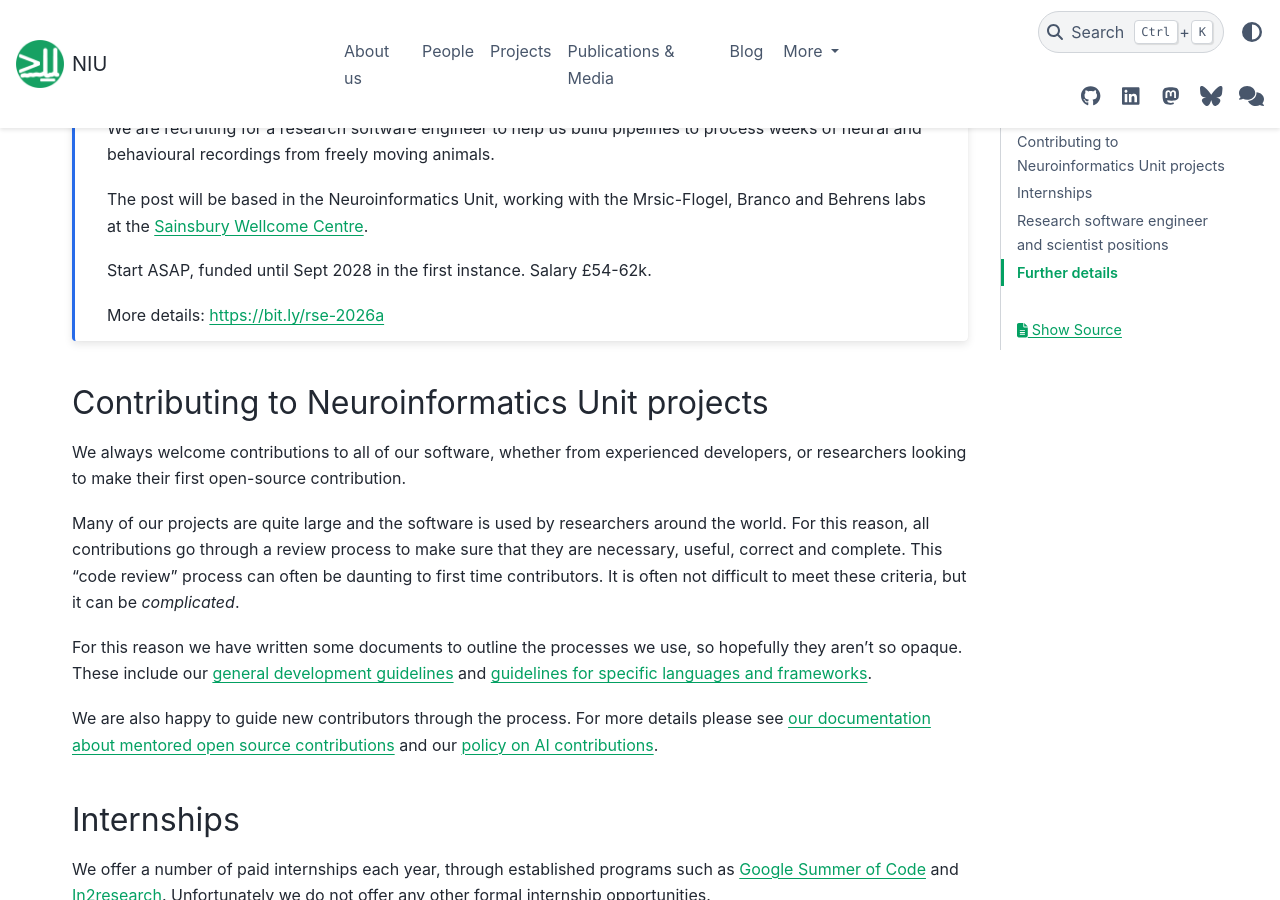
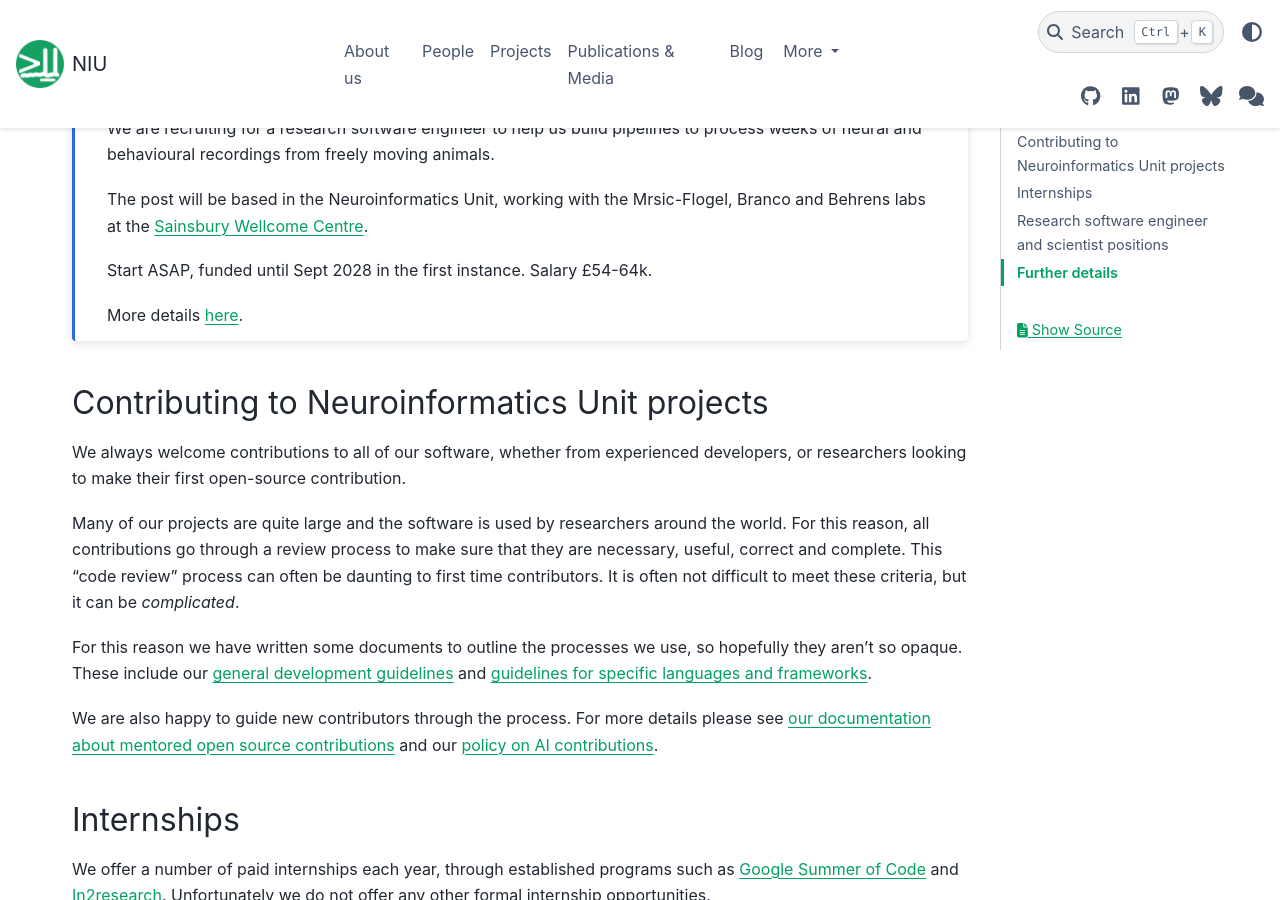
Before and after one commit to neuroinformatics-unit/neuroinformatics-unit.github.io, a Sphinx documentation site: the page built from docs/source/get-involved/index.md, in a window 1280 px wide and 900 px high, scrolled down 305 px. Built offline with Sphinx 7.4.7 and the PyData theme 0.15.4, drawn with Linux system fonts in a browser that asks for light colours; nearby versions of some CDN libraries.

Commit message:
Remove shortlink & update salary (#252)
* remove short link

* Update salary

---------

Co-authored-by: Adam Tyson <adam@adamltyson.com>

```diff
--- a/docs/source/get-involved/index.md
+++ b/docs/source/get-involved/index.md
@@ -9,9 +9,9 @@
 
 The post will be based in the Neuroinformatics Unit, working with the Mrsic-Flogel, Branco and Behrens labs at the [Sainsbury Wellcome Centre](https://www.sainsburywellcome.org/).
 
-Start ASAP, funded until Sept 2028 in the first instance. Salary £54-62k.
+Start ASAP, funded until Sept 2028 in the first instance. Salary £54-64k.
 
-More details: https://bit.ly/rse-2026a
+More details [here](https://www.ucl.ac.uk/work-at-ucl/search-ucl-jobs/details?jobId=42380&jobTitle=Senior+Research+Software+Engineer).
 :::
 
 ## Contributing to Neuroinformatics Unit projects
```
